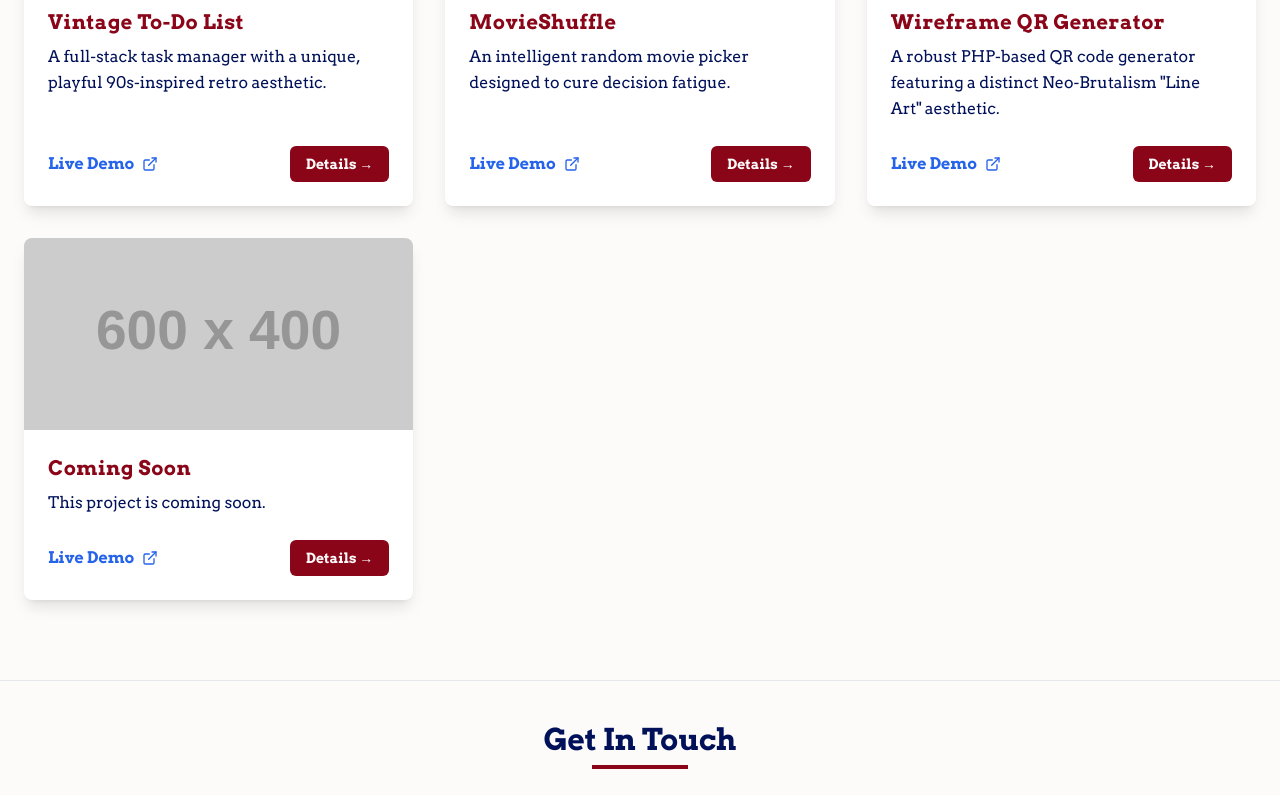
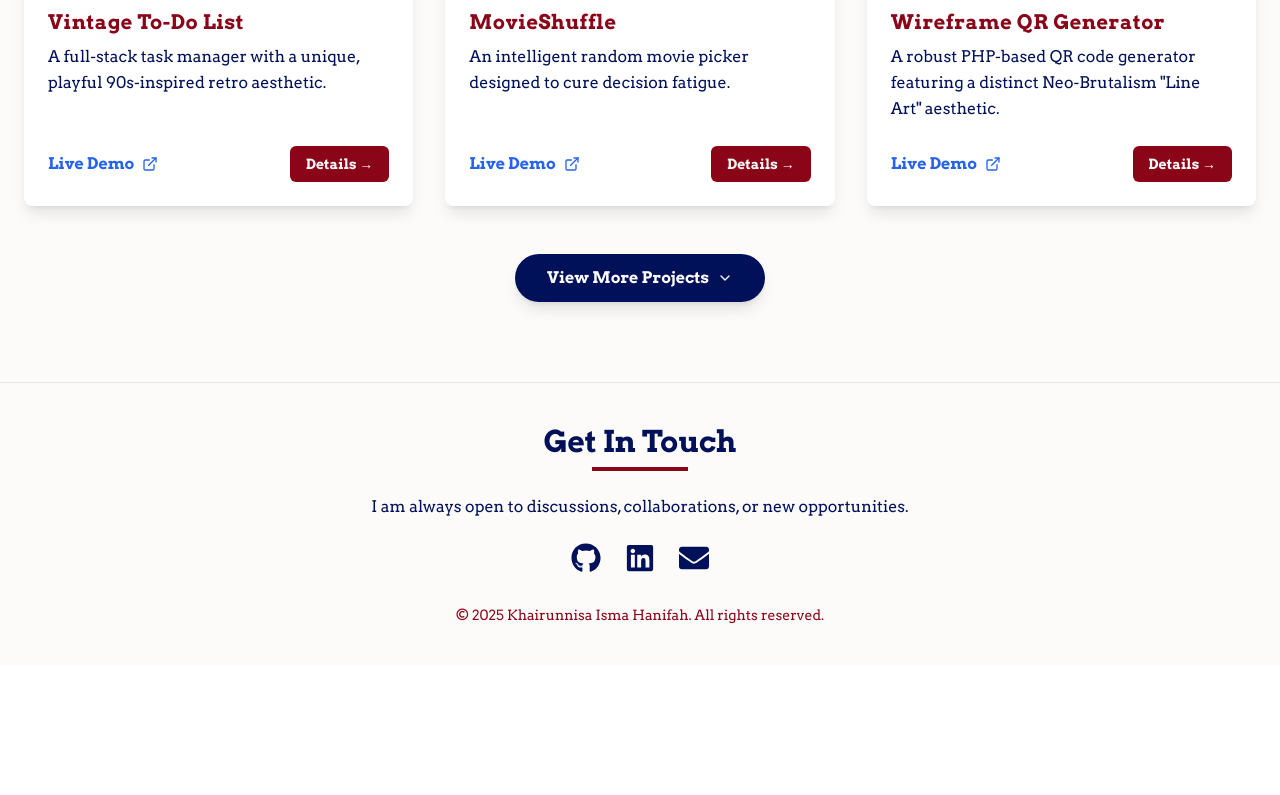
Before and after one commit to KhairunnisaIsma/portfolio-v1, a React (Vite) app: page / in a window 1280 px wide. Shown: the part 2190-2985 px from the top of the page. After the commit the page ends 2855 px from the top, so only its background shows below. Built offline with nearby package versions, Linux system fonts and the light colour scheme.

Commit message:
Add Feature View More / Show Less

```diff
--- a/src/components/Projects.jsx
+++ b/src/components/Projects.jsx
@@ -1,15 +1,14 @@
-import React from 'react';
-import { FiExternalLink } from 'react-icons/fi';
+import React, { useState } from 'react';
+import { FiExternalLink, FiChevronDown, FiChevronUp } from 'react-icons/fi';
 import { projectData } from '../data/projects';
 import SectionHeader from './SectionHeader';
-// 1. Import Link
 import { Link } from 'react-router-dom';
 
 const ProjectCard = ({ id, title, description, imageUrl, liveDemoUrl, index }) => (
   <div
     data-aos="fade-up"
     data-aos-delay={index * 150}
-    className="bg-white dark:bg-slate-900 rounded-lg shadow-lg overflow-hidden flex flex-col transition-all duration-300 hover:-translate-y-2 text-left"
+    className="bg-white dark:bg-slate-900 rounded-lg shadow-lg overflow-hidden flex flex-col transition-all duration-300 hover:-translate-y-2 text-left h-full" // h-full agar tinggi kartu seragam
   >
     <img src={imageUrl} alt={`Tampilan Proyek ${title}`} className="w-full h-48 object-cover"/>
     <div className="p-6 flex-grow flex flex-col">
@@ -20,6 +19,8 @@ const ProjectCard = ({ id, title, description, imageUrl, liveDemoUrl, index }) =
         {description}
       </p>
       <div className="mt-6 flex justify-between items-center">
+
+        {liveDemoUrl !== '#' ? (
           <a
             href={liveDemoUrl}
             target="_blank"
@@ -28,10 +29,14 @@ const ProjectCard = ({ id, title, description, imageUrl, liveDemoUrl, index }) =
           >
             Live Demo <FiExternalLink />
           </a>
+        ) : (
+          <span className="text-gray-400 cursor-not-allowed inline-flex items-center gap-2 font-semibold">
+            Live Demo <FiExternalLink />
+          </span>
+        )}
 
-        {/* 2. Ganti <a> dengan <Link> */}
         <Link
-          to={`/project/${id}`} // Link menuju halaman detail berdasarkan ID
+          to={`/project/${id}`}
           className="px-4 py-2 rounded-md text-sm font-semibold transition-colors
                      bg-darkRed text-offWhite hover:bg-red-500
                      dark:bg-darkRed dark:hover:bg-red-500"
@@ -44,15 +49,46 @@ const ProjectCard = ({ id, title, description, imageUrl, liveDemoUrl, index }) =
 );
 
 const Projects = () => {
+  const [visibleProjects, setVisibleProjects] = useState(3);
+  const handleLoadMore = () => {
+    setVisibleProjects((prevValue) => prevValue + 3);
+  };
+  const handleShowLess = () => {
+    setVisibleProjects(3);
+  };
+
   return (
     <section id="projects" className="py-20 scroll-mt-28">
       <div className="container mx-auto px-6">
         <SectionHeader title="My Projects" />
-        <div className="grid md:grid-cols-2 lg:grid-cols-3 gap-8">
-          {projectData.map((project, index) => (
+
+        {/* Grid Project */}
+        <div className="grid md:grid-cols-2 lg:grid-cols-3 gap-8 mb-12">
+          {projectData.slice(0, visibleProjects).map((project, index) => (
             <ProjectCard key={project.id} index={index} {...project} />
           ))}
         </div>
+
+        <div className="text-center">
+          {visibleProjects < projectData.length ? (
+            <button
+              onClick={handleLoadMore}
+              className="inline-flex items-center gap-2 bg-darkBlue dark:bg-slate-800 text-offWhite px-8 py-3 rounded-full font-bold shadow-lg hover:bg-darkRed dark:hover:bg-red-500 transition-all transform hover:scale-105"
+            >
+              View More Projects <FiChevronDown />
+            </button>
+          ) : (
+            projectData.length > 3 && (
+              <button
+                onClick={handleShowLess}
+                className="inline-flex items-center gap-2 bg-gray-500 text-white px-8 py-3 rounded-full font-bold shadow-lg hover:bg-gray-700 transition-all transform hover:scale-105"
+              >
+                Show Less <FiChevronUp />
+              </button>
+            )
+          )}
+        </div>
+
       </div>
     </section>
   );
```
Lines whose indentation alone changed are shown as unchanged.
